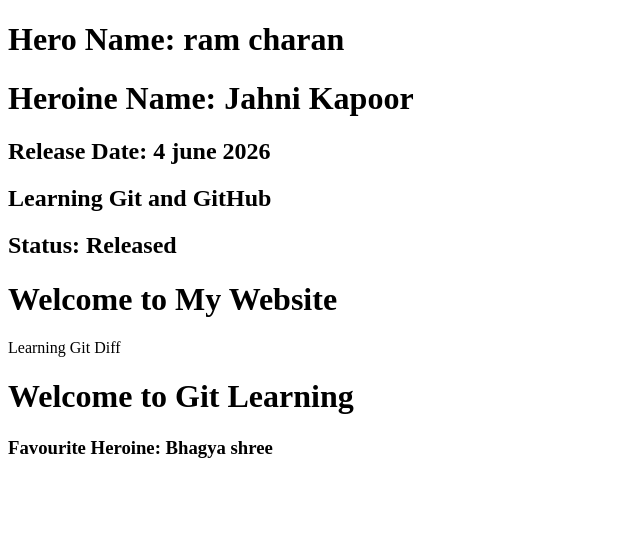
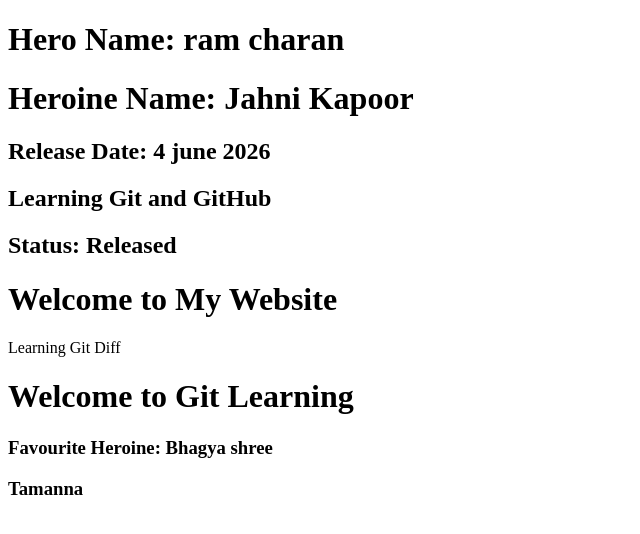
Before and after one commit to kundabhanu0219-byte/bhanu.html, a plain HTML site: page index.html in a window 1280 px wide. Shown: the whole page, without its empty margins (0-640 px from the left). Drawn offline with Linux system fonts and the light colour scheme.

Commit message:
Added Tamanna

```diff
--- a/index.html
+++ b/index.html
@@ -15,5 +15,6 @@
     <p>Learning Git Diff</p>
     <h1>Welcome to Git Learning</h1>
     <h3>Favourite Heroine: Bhagya shree</h3>
+    <h3>Tamanna</h3>
  </body>
 </html>
```
